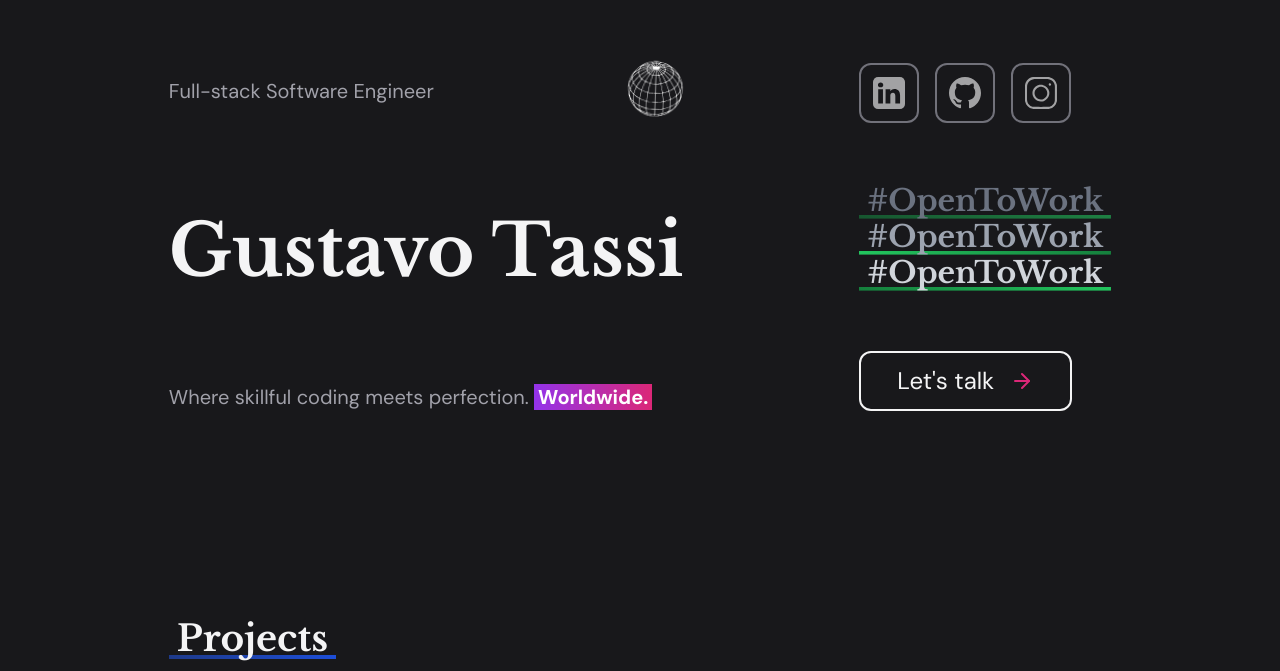
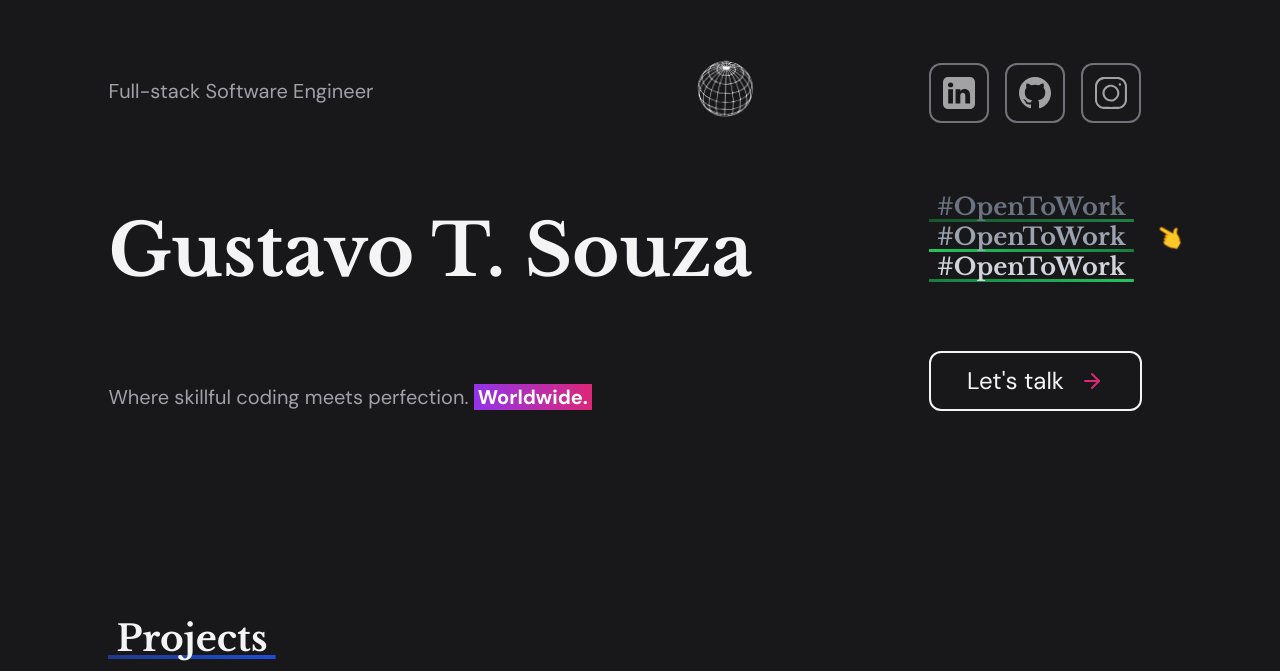
Before and after one commit to gustavotassi/gustavotso, a Next.js app: page / in a window 1280 px wide. Shown: the part 129-800 px from the top of the page. Built offline with nearby package versions, Linux system fonts and the light colour scheme.

Commit message:
feat: add animated pointing finger emoji next to #OpenToWork

```diff
--- a/src/app/page.tsx
+++ b/src/app/page.tsx
@@ -4,7 +4,7 @@ import { Projects } from '@/components/projects/Projects'
 import { Metadata } from 'next'
 
 export const metadata: Metadata = {
-  title: 'GUSTAVO TASSI - Software Engineer',
+  title: 'GUSTAVO TASSI SOUZA - Software Engineer',
   description:
     'My portfolio that I created using React, Next.js and TailwindCSS',
 }
--- a/src/components/landing/Landing.tsx
+++ b/src/components/landing/Landing.tsx
@@ -16,7 +16,7 @@ export function Landing() {
             <HoveringGlobe />
           </div>
           <h1 className="font-alt text-6xl font-bold leading-tight lg:text-7xl">
-            Gustavo Tassi
+            Gustavo T. Souza
           </h1>
 
           <p className="text-zinc-400 lg:text-xl">
@@ -36,16 +36,32 @@ export function Landing() {
           <Social />
 
 
-          <div className="flex flex-col md:items-center">
-            <h1 className="text-gray-500 w-fit bg-gradient-to-r from-green-700/60 to-green-500/60 bg-[length:100%_10%] bg-bottom bg-no-repeat px-2 font-alt text-2xl lg:text-3xl font-bold leading-tight">
+          <div className="flex flex-row items-center gap-2">
+            <div className="flex flex-col">
+              <h1 className="text-gray-500 w-fit bg-gradient-to-r from-green-700/60 to-green-500/60 bg-[length:100%_10%] bg-bottom bg-no-repeat px-2 font-alt text-2xl font-bold leading-tight">
                 #OpenToWork
               </h1>
-            <h1 className="text-gray-400 w-fit bg-gradient-to-r from-green-500 to-green-700 bg-[length:100%_10%] bg-bottom bg-no-repeat px-2 font-alt text-2xl lg:text-3xl font-bold leading-tight">
+              <h1 className="text-gray-400 w-fit bg-gradient-to-r from-green-500 to-green-700 bg-[length:100%_10%] bg-bottom bg-no-repeat px-2 font-alt text-2xl font-bold leading-tight">
                 #OpenToWork
               </h1>
-            <h1 className="text-gray-300 w-fit bg-gradient-to-r from-green-700 to-green-500 bg-[length:100%_10%] bg-bottom bg-no-repeat px-2 font-alt text-2xl lg:text-3xl font-bold leading-tight">
+              <h1 className="text-gray-300 w-fit bg-gradient-to-r from-green-700 to-green-500 bg-[length:100%_10%] bg-bottom bg-no-repeat px-2 font-alt text-2xl font-bold leading-tight">
                 #OpenToWork
               </h1>
+            </div>
+
+            <motion.div
+              initial={{ translateX: 16, rotateZ: 40 }}
+              animate={{ translateX: 0, rotateZ: 0 }}
+              transition={{
+                repeat: Infinity,
+                duration: 1.6,
+                repeatType: 'mirror',
+                ease: 'easeInOut',
+              }}
+              className="text-2xl"
+            >
+              👈
+            </motion.div>
           </div>
 
           <ContactMe />
```
Lines whose indentation alone changed are shown as unchanged.
